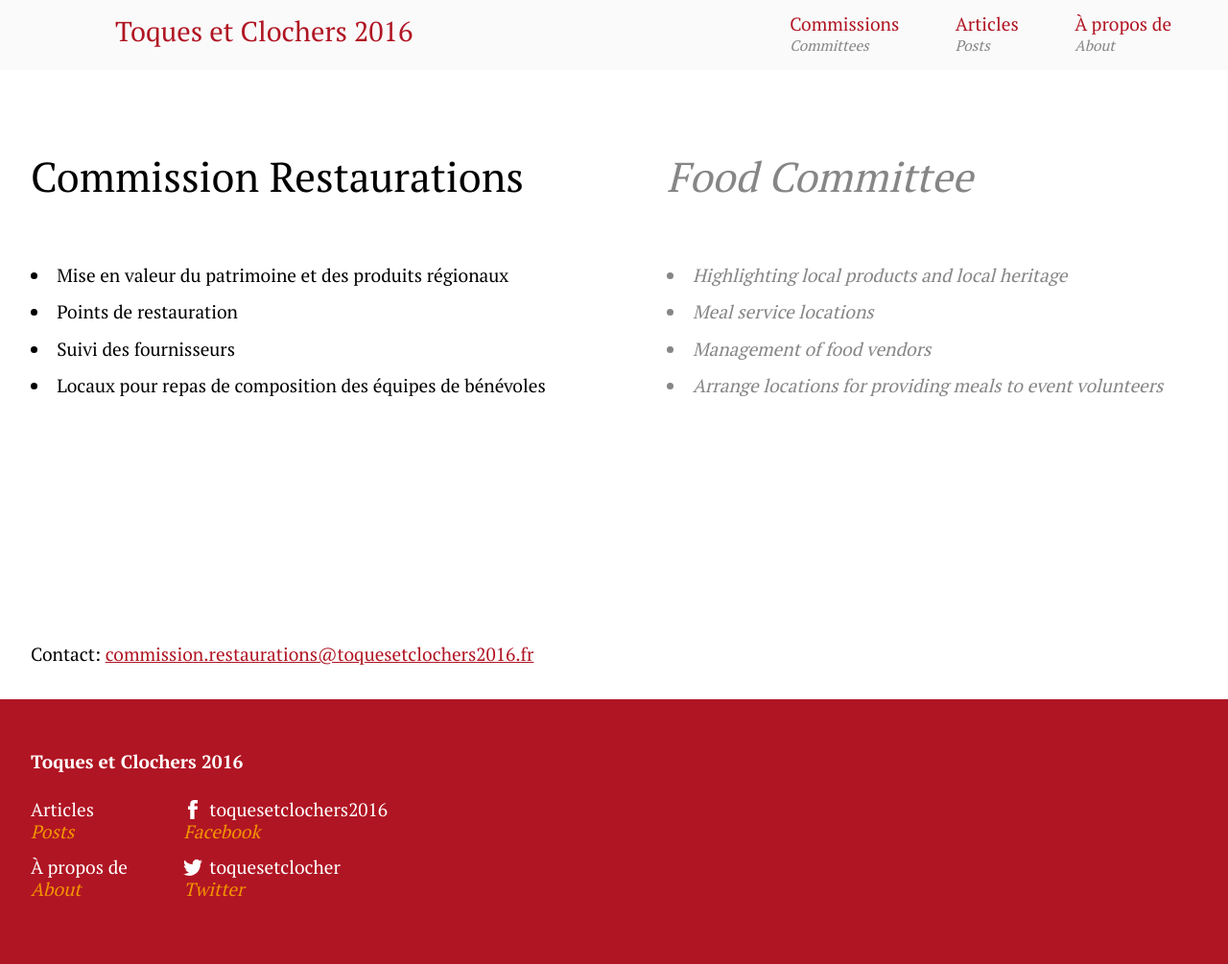
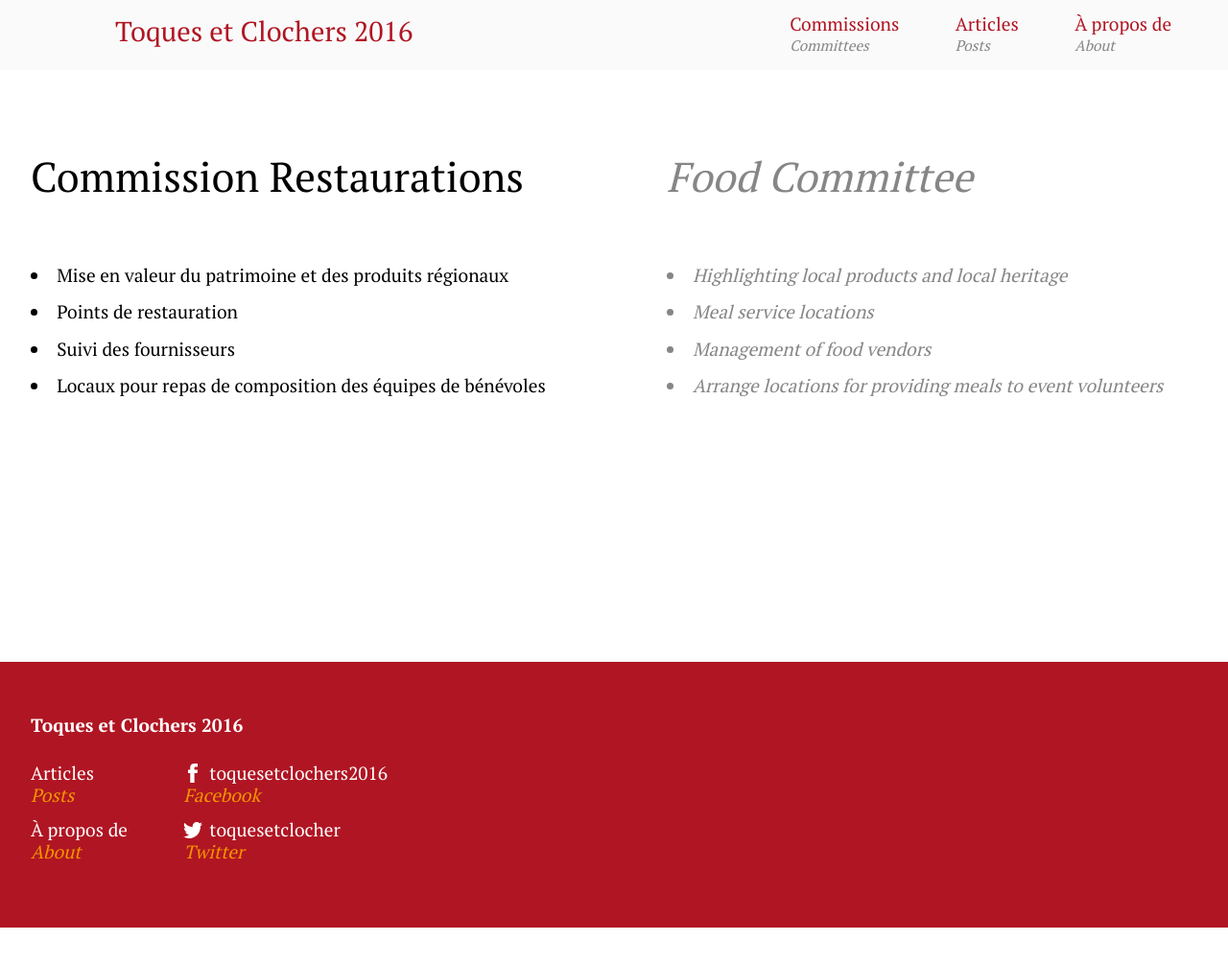
Before and after one commit to aeden/toquesetclochers2016, a Jekyll site: the page built from commissions/restaurations.markdown, in a window 1280 px wide. Shown: the whole page at 96% size. Built offline with Jekyll 4.4.1, drawn with Linux system fonts in a browser that asks for light colours; Markdown is read by kramdown in place of the engine named in the settings; after the commit the page ends 967 px from its top, so only the background shows below that.

Commit message:
No emails to forward to

```diff
--- a/commissions/caveaux.markdown
+++ b/commissions/caveaux.markdown
@@ -3,7 +3,6 @@ layout: commissions
 title-fr: Commission Caveaux
 title-en: Wine Vault Committee
 permalink: /commissions/caveaux/
-email: commission.caveaux@toquesetclochers2016.fr
 ---
 
 <div class="txt-fr">
--- a/commissions/restaurations.markdown
+++ b/commissions/restaurations.markdown
@@ -3,7 +3,6 @@ layout: commissions
 title-fr: Commission Restaurations
 title-en: Food Committee
 permalink: /commissions/restaurations/
-email: commission.restaurations@toquesetclochers2016.fr
 ---
 
 <div class="txt-fr">
```
